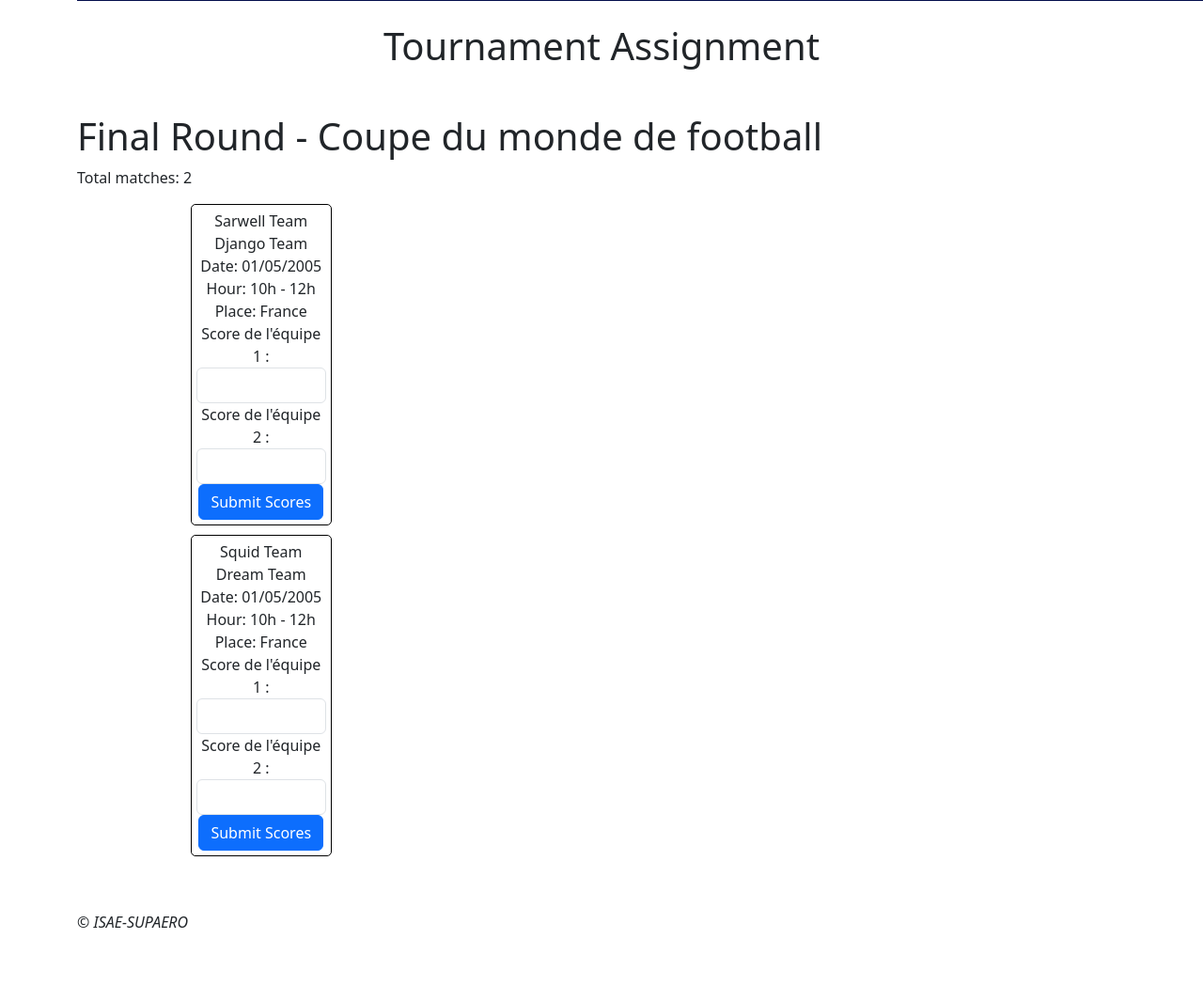
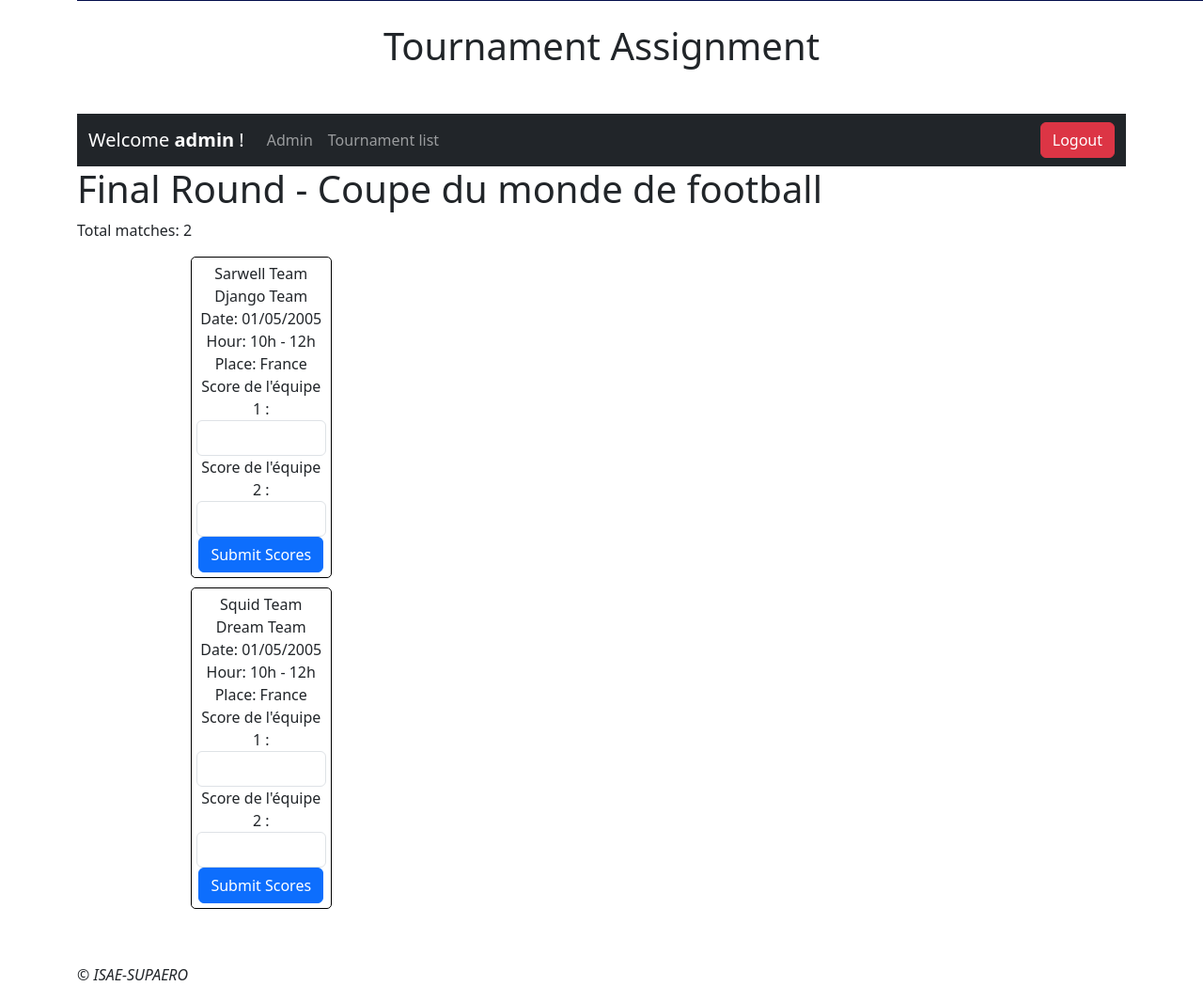
Before and after one commit to ClementLpz/tournois-clement-lopez, a Django app: page /tournaments/1/final_round/ in a window 1280 px wide; the page is wider, and only the part inside the window is pictured. Shown: the part 866-1915 px from the top of that part at 94% size. Before the commit the page ends 1853 px from the top of that part, so only its background shows below. Run offline with Django 4.2, Linux system fonts and the light colour scheme; a user stored in the database is signed in; data comes from the database, SQL or seed files in the repository; some libraries are stand-ins or nearby versions.

Commit message:
Adding menu ton final_round

```diff
--- a/tournois/tournaments/models.py
+++ b/tournois/tournaments/models.py
@@ -242,8 +242,6 @@ class FinalRound(models.Model):
         print(f"Winners found: {winners}")
         return winners
 
-
-
     def get_next_round_matches(self):
         next_round_matches = []
         completed_matches = [m for m in self.matches.all() if m.winner() is not None]
@@ -272,7 +270,6 @@ class FinalRound(models.Model):
             return
 
         else :
-
             # Augmenter le nombre de rounds et sauvegarder
             self.rounds += 1
             self.save()
@@ -283,5 +280,4 @@ class FinalRound(models.Model):
                         hour="10h - 12h", place=self.tournament.place, round=self.rounds)
             match.save()
             self.matches.add(match)
-
             return self.matches.all()
--- a/tournois/tournaments/templates/tournaments/final_round.html
+++ b/tournois/tournaments/templates/tournaments/final_round.html
@@ -2,6 +2,32 @@
 {% load mathfilters custom_filters %}
 
 {% block content %}
+<nav class="navbar navbar-expand-md navbar-dark bg-dark">
+    <div class="container-fluid">
+        {% if username %}
+            <a class="navbar-brand">Welcome <b>{{ username }}</b> !</a>
+        {% endif %}
+        <div class="collapse navbar-collapse" id="navbarSupportedContent">
+            <ul class="navbar-nav">
+                <li class="nav-item"><a class="nav-link" href="{% url 'admin:index' %}">Admin</a></li>
+                <li class="nav-item"><a class="nav-link" href="{% url 'tournaments:tournaments_list' %}">Tournament list</a></li>
+            </ul>
+        </div>
+        <ul class="nav navbar-nav navbar-right">
+            {% if username %}
+                <form action="{%url 'logout'%}">
+                    <input type="hidden" name="next" value="{{ request.path }}">
+                    <li><button type="submit" class="btn btn-danger navbar-btn"><span class="glyphicon glyphicon-log-out"></span>Logout</button></li>
+                </form>
+            {% else %}
+                <form action="{%url 'login'%}">
+                    <input type="hidden" name="next" value="{{ request.path }}">
+                    <li><button type="submit" class="btn btn-danger navbar-btn"><span class="glyphicon glyphicon-log-in"></span>Login</button></li>
+                </form>
+            {% endif %}
+        </ul>
+    </div>
+</nav>
 <h1>Final Round - {{ final_round.tournament.name }}</h1>
 
 {% load static %}
--- a/tournois/tournaments/views.py
+++ b/tournois/tournaments/views.py
@@ -1,3 +1,4 @@
+import math
 from django.shortcuts import redirect, render, get_list_or_404, get_object_or_404
 from django.http import HttpResponse
 from django.utils import timezone
@@ -134,66 +135,65 @@ def final_round(request, tournament_id, force=False, erase=False):
     TOTAL_MATCHES= final_round.get_total_matches()
     print (TOTAL_MATCHES)
 
-    if erase:
-        print("erase")
-        FinalRound.objects.filter(tournament=tournament).delete()
-    if created or force:
-        print("créé")
-        final_round.create_pairings()
-        final_round.refresh_from_db()
+    if not math.log2(TOTAL_MATCHES).is_integer():
+        messages.error(request, "Le nombre total de matchs doit être un multiple de 4.")
+        return redirect('tournaments:pool_details')
 
-    if request.method == 'POST' and request.user.is_authenticated and request.user.is_superuser:
-        for match in final_round.matches.all():
-            match_id = str(match.id)
-            score1 = request.POST.get(f'team1_score-{match_id}')
-            score2 = request.POST.get(f'team2_score-{match_id}')
-            if score1 is not None and score2 is not None:
-                match.score1 = int(score1)
-                match.score2 = int(score2)
-                match.save()
-                print(f"Updated scores for match {match_id}: {score1}-{score2}")
-        final_round.generate_next_round()
-        final_round.refresh_from_db()
+    else:
+        if erase:
+            print("erase")
+            FinalRound.objects.filter(tournament=tournament).delete()
+        if created or force:
+            print("créé")
+            final_round.create_pairings()
+            final_round.refresh_from_db()
 
-    print(list(final_round.matches.all()))
-    next_round_matches = final_round.get_next_round_matches()
+        if request.method == 'POST' and request.user.is_authenticated and request.user.is_superuser:
+            for match in final_round.matches.all():
+                match_id = str(match.id)
+                score1 = request.POST.get(f'team1_score-{match_id}')
+                score2 = request.POST.get(f'team2_score-{match_id}')
+                if score1 is not None and score2 is not None:
+                    match.score1 = int(score1)
+                    match.score2 = int(score2)
+                    match.save()
+                    print(f"Updated scores for match {match_id}: {score1}-{score2}")
+            final_round.generate_next_round()
+            final_round.refresh_from_db()
 
-    matches = list(final_round.matches.all())
+        print(list(final_round.matches.all()))
+        next_round_matches = final_round.get_next_round_matches()
 
-    # Stocker le nombre total de matches dans une constante
+        matches = list(final_round.matches.all())
 
-    # Créer des arraylists pour les différentes colonnes
-    match_col1 = []
-    match_col2 = []
-    match_col3 =[]
-    match_col4=[]
+        # Stocker le nombre total de matches dans une constante
 
-    for idx, match in enumerate(final_round.matches.all()):
-        if idx < TOTAL_MATCHES:
-            match_col1.append(match)
-        elif TOTAL_MATCHES <= idx < (TOTAL_MATCHES * 1.5):
-            match_col2.append(match)
+        # Créer des arraylists pour les différentes colonnes
+        match_col1 = []
+        match_col2 = []
+        match_col3 =[]
+        match_col4=[]
 
-        elif TOTAL_MATCHES<=idx <(TOTAL_MATCHES*1.75):
-            match_col3.append(match)
+        for idx, match in enumerate(final_round.matches.all()):
+            if idx < TOTAL_MATCHES:
+                match_col1.append(match)
+            elif TOTAL_MATCHES <= idx < (TOTAL_MATCHES * 1.5):
+                match_col2.append(match)
 
-        elif TOTAL_MATCHES<=idx <(TOTAL_MATCHES*1.875):
-            match_col4.append(match)
+            elif TOTAL_MATCHES<=idx <(TOTAL_MATCHES*1.75):
+                match_col3.append(match)
 
+            elif TOTAL_MATCHES<=idx <(TOTAL_MATCHES*1.875):
+                match_col4.append(match)
 
-    print (list(match_col1))
-    print (list(match_col2))
-    print (list(match_col3))
-    print (list(match_col4))
-
-    context = {
-        'final_round': final_round,
-        'match_col1': match_col1,
-        'match_col2': match_col2,
-        'match_col3' : match_col3,
-        'match_col4' : match_col4,
-        'next_round_matches': final_round.get_next_round_matches(),
-        'log2': log2,
-        'range': range
-    }
-    return render(request, 'tournaments/final_round.html', user_authentication(request, context))
+        context = {
+            'final_round': final_round,
+            'match_col1': match_col1,
+            'match_col2': match_col2,
+            'match_col3' : match_col3,
+            'match_col4' : match_col4,
+            'next_round_matches': final_round.get_next_round_matches(),
+            'log2': log2,
+            'range': range
+        }
+        return render(request, 'tournaments/final_round.html', user_authentication(request, context))
```
